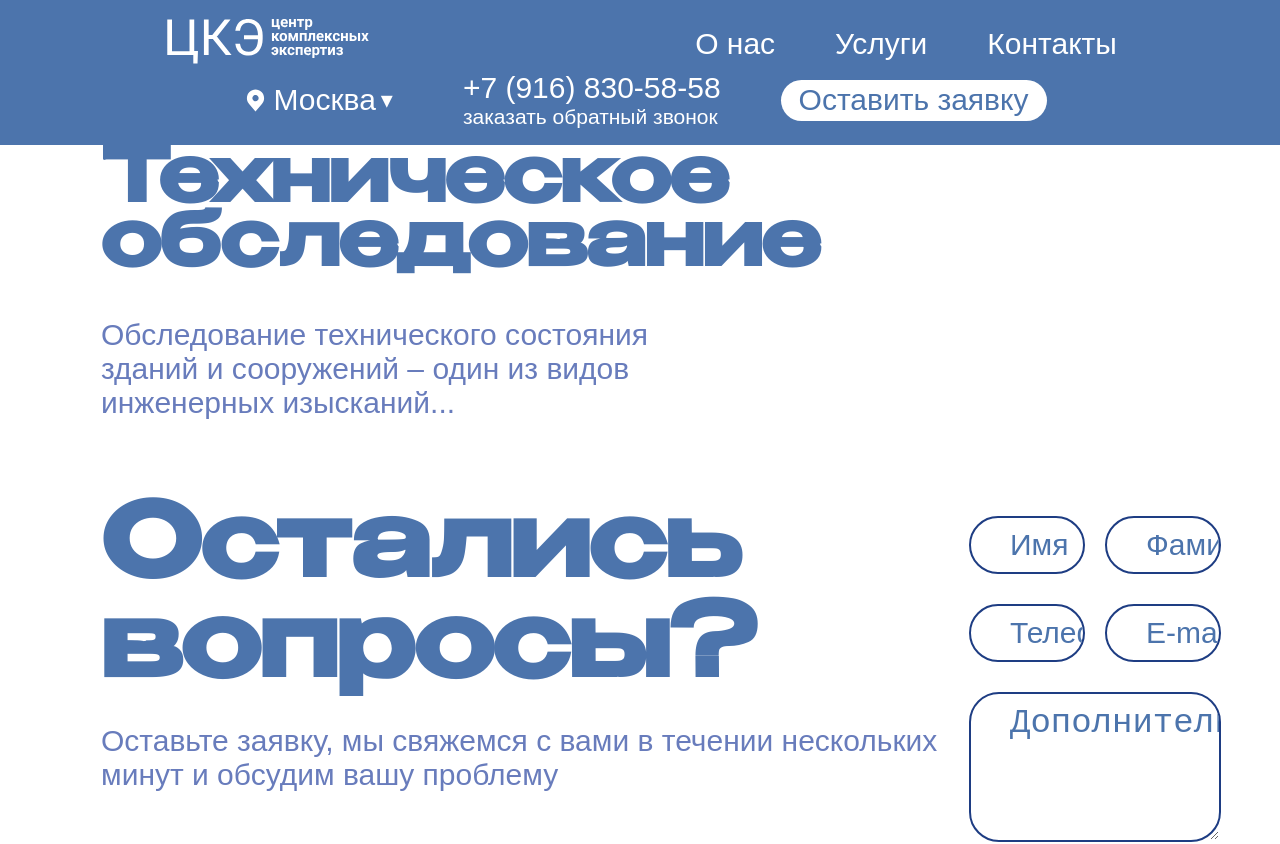
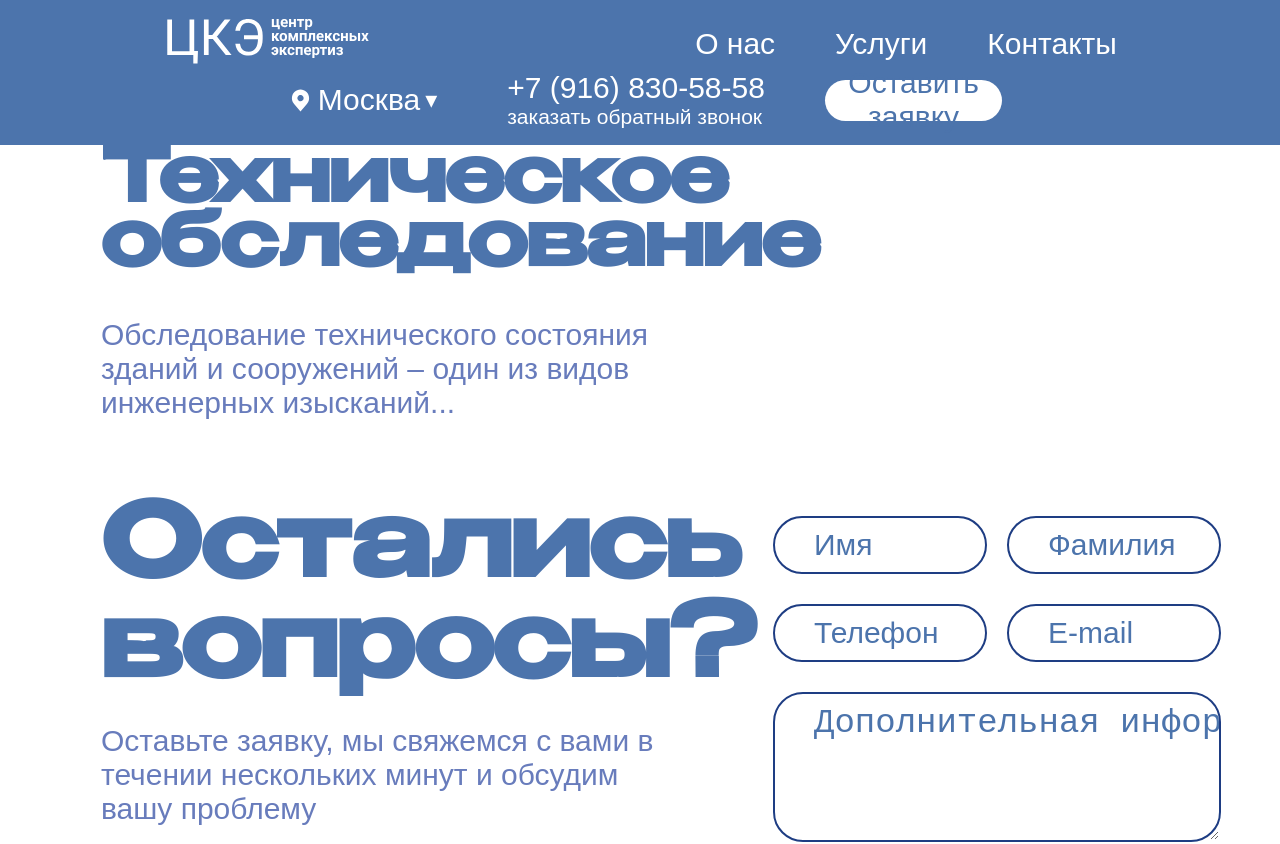
Before and after one commit to 54CHA/-Landing-page, a React (Create React App) app: page /tech in a window 1280 px wide. Shown: the top 844 px of the page. Built offline with nearby package versions, Linux system fonts and the light colour scheme.

Commit message:
no adaptive

```diff
--- a/public/index.html
+++ b/public/index.html
@@ -25,6 +25,8 @@
       Learn how to configure a non-root public URL by running `npm run build`.
     -->
     <title>React App</title>
+    <meta name="viewport"
+    content="width=device-width">
   </head>
   <body>
     <noscript>You need to enable JavaScript to run this app.</noscript>
--- a/src/App.css
+++ b/src/App.css
@@ -14,6 +14,7 @@
 body {
   font-family: "Roboto-Regular", sans-serif;
   overflow-x: hidden;
+  width: 100vw;
 }
 
 .navbar {
@@ -80,18 +81,6 @@ body {
   color: #ddebff;
 }
 
-.request {
-  background-color: white;
-  border-radius: 25px;
-  color: #4c74ac;
-  width: 266px;
-  height: 41px;
-  font-size: 30px;
-  display: flex;
-  justify-content: center;
-  align-items: center;
-  transition: background-color 0.3s ease, color 0.3s ease;
-}
 
 .request a:hover {
   background-color: #ddebff;
@@ -189,7 +178,7 @@ a {
   background-color: white;
   border-radius: 25px;
   color: #4c74ac;
-  width: 266px;
+  width: 13.854vw;
   height: 41px;
   font-size: 30px;
   display: flex;
@@ -207,6 +196,7 @@ a {
 .bgImage {
   background-image: url("../public/bgImage.png");
   min-height: 100vh;
+  width: 100%;
   background-repeat: no-repeat;
   background-size: cover;
   background-position: center;
@@ -214,7 +204,6 @@ a {
   flex-direction: column;
   margin-top: 5rem;
   z-index: 1;
-
 }
 
 .bgImage::before {
@@ -237,14 +226,14 @@ a {
   color: #dfdede;
   padding-top: 1rem;
   font-weight: 400;
-  width: 974px;
+  width: 50.729vw;
 
   font-size: 30px;
 }
 
 .smallUnderTitle {
   color: #dfdede;
-  font-weight: 500;
+  font-weight: 500px;
   font-size: 15px;
   padding-top: 1rem;
 }
@@ -290,6 +279,11 @@ a {
   outline: none;
 }
 
+button {
+  border: none;
+  cursor: pointer;
+  outline: none;
+}
 /* About Us */
 
 .aboutUs {
@@ -513,18 +507,6 @@ a {
   font-size: 30px;
   color: #ffffff;
   margin-top: auto;
-}
-
-@media (max-width: 1500px) {
-  .jobsBox {
-    width: calc(50% - 1rem);
-  }
-}
-
-@media (max-width: 1000px) {
-  .jobsBox {
-    width: 100%;
-  }
 }
 
 /* Footer */
@@ -807,7 +789,7 @@ select:focus {
 
 .questionsText {
   font-size: 30px;
-  width: 558px;
+  max-width: 558px;
   color: #687cbc;
 }
 
--- a/src/components/Navbar.js
+++ b/src/components/Navbar.js
@@ -52,15 +52,15 @@ const Navbar = () => {
           </ul>
         </div>
 
-        <div className="phoneNumber">
-          <Link to="/tech">
+        <div className="phoneNumber" onClick={openRegWindow}>
+          <a>
             {phoneNumbers[selectedCity]}
             <div className="callBack">заказать обратный звонок</div>
-          </Link>
+          </a>
         </div>
-        <a className="request" onClick={openRegWindow}>
+        <button className="request" onClick={openRegWindow} style={{}}>
           Оставить заявку
-        </a>
+        </button>
       </div>
       <RegWindow
         isOpen={isRegWindowOpen}
```
Also changed, not shown: 1 other file (tests, documents, lock files or other folders).
